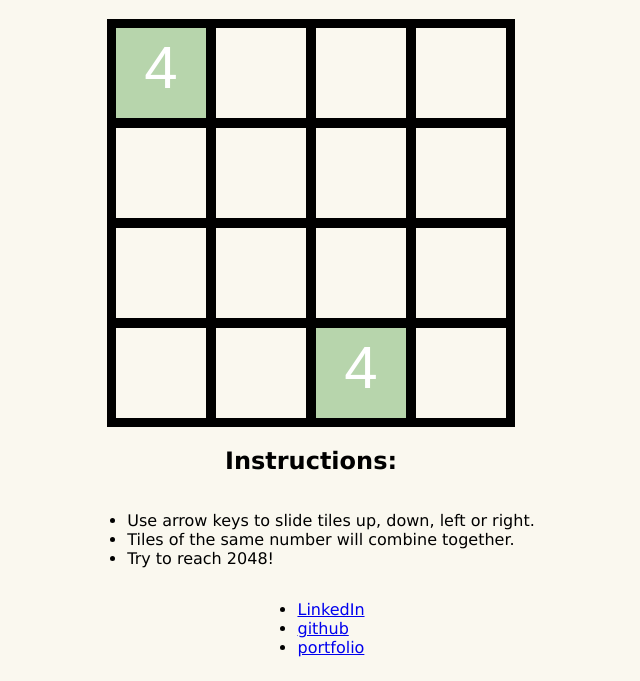
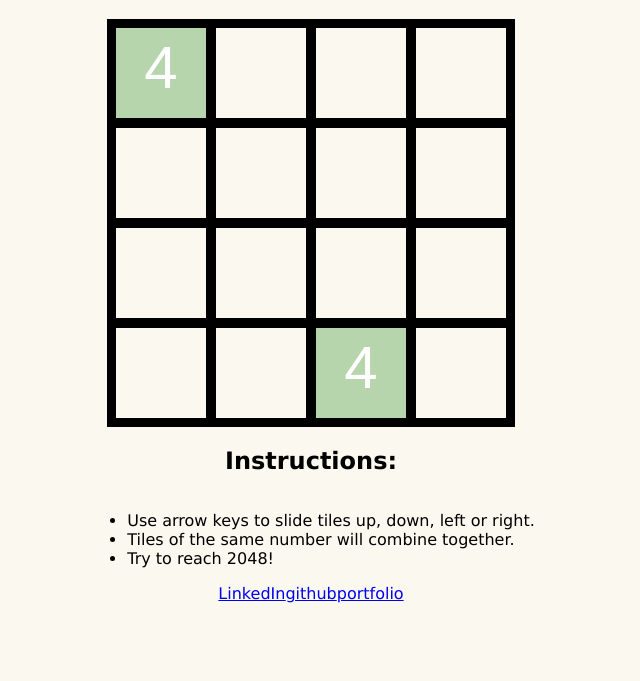
Before and after one commit to alexcrisel4/2048app, a plain HTML site: page dist/index.html in a window 1280 px wide. Shown: the part 138-819 px from the top of the page, without its empty margins (329-969 px from the left). Drawn offline with Linux system fonts and the light colour scheme.

Commit message:
add facivon

```diff
--- a/dist/index.html
+++ b/dist/index.html
@@ -1,6 +1,6 @@
 <head>
   <title>Twenty48</title>
-  <link rel="icon" href="../favicon.ico" />
+  <link rel='shortcut icon' type='image/x-icon' href='favicon.jpeg' />
 </head>
 
 <body>
@@ -16,11 +16,11 @@
         <li>Try to reach 2048!</li>
       </ul>
 
-      <ul>
-        <li><a target="_blank" href="https://www.linkedin.com/in/alexander-crisel-316b79121/">LinkedIn</a></li>
-        <li><a target="_blank" href="https://github.com/alexcrisel4">github</a></li>
-        <li><a target="_blank" href="https://www.alexandercrisel.com/">portfolio</a></li>
-      </ul>
+      <div class="links">
+        <div><a target="_blank" href="https://www.linkedin.com/in/alexander-crisel-316b79121/">LinkedIn</a></div>
+        <div><a target="_blank" href="https://github.com/alexcrisel4">github</a></div>
+        <div><a target="_blank" href="https://www.alexandercrisel.com/">portfolio</a></div>
+      </div>
 
  </div>
 
--- a/dist/main.css
+++ b/dist/main.css
@@ -37,3 +37,13 @@ background: #faf8ef
   border-radius: 4px;
   text-decoration: none;
 }
+
+.links {
+  display: flex;
+  flex-direction: row;
+}
+
+.links li  {
+   list-style-type: none;
+   padding-left: 10px;
+}
```
Also changed, not shown: dist/favicon.jpeg (renamed from favicon.ico).
